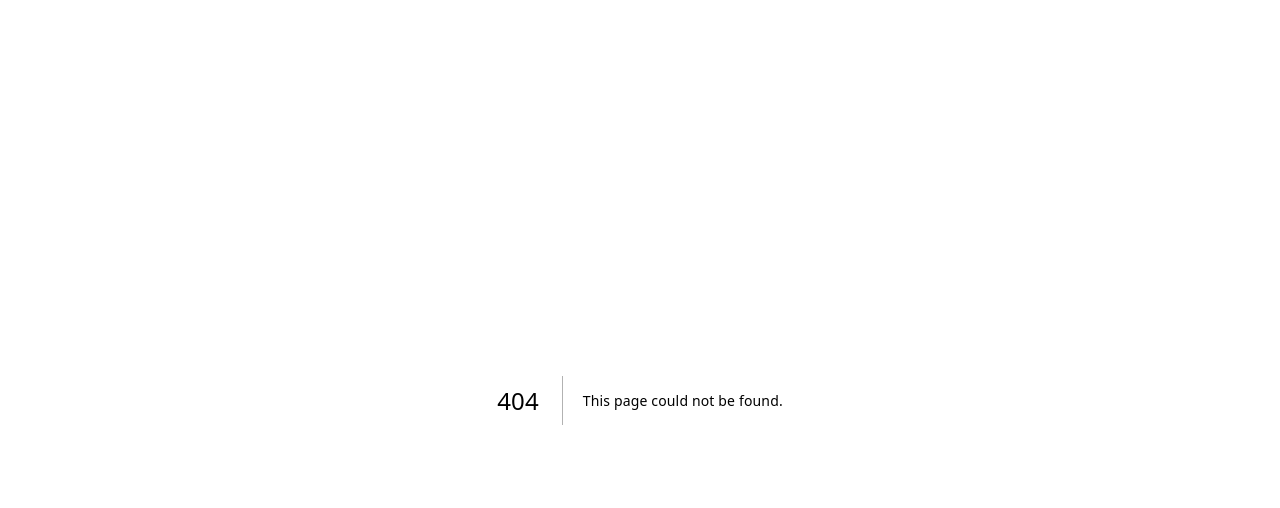
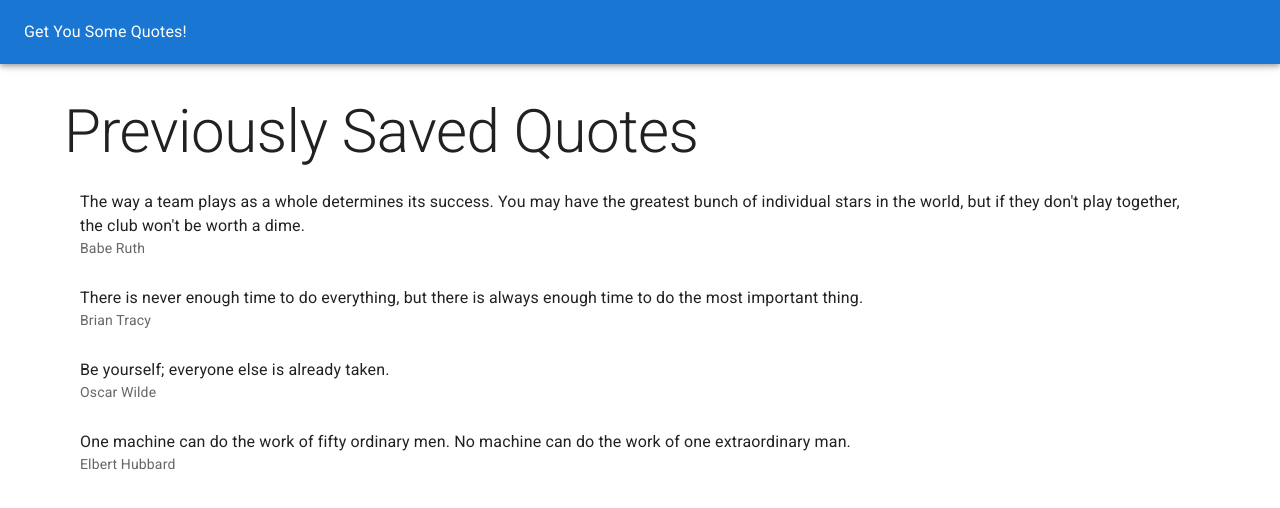
Before and after one commit to dmit-2008/dmit2008-1233-workbook-nathanhumphrey-1, a Next.js app in the folder week-07-rest-demo/: page /saved in a window 1280 px wide. Before the commit this address had no page. Shown: the top 508 px of the page. Built offline with nearby package versions, Linux system fonts and the light colour scheme; data requests are answered from the project's data file.

Commit message:
Update week 07 rest Add saved page

```diff
--- a/week-07-rest-demo/db.json
+++ b/week-07-rest-demo/db.json
@@ -19,26 +19,6 @@
       "id": "4604",
       "author": "Elbert Hubbard",
       "quote": "One machine can do the work of fifty ordinary men. No machine can do the work of one extraordinary man."
-    },
-    {
-      "id": "4604",
-      "author": "Elbert Hubbard",
-      "quote": "One machine can do the work of fifty ordinary men. No machine can do the work of one extraordinary man."
-    },
-    {
-      "id": "4604",
-      "author": "Elbert Hubbard",
-      "quote": "One machine can do the work of fifty ordinary men. No machine can do the work of one extraordinary man."
-    },
-    {
-      "id": "4604",
-      "author": "Elbert Hubbard",
-      "quote": "One machine can do the work of fifty ordinary men. No machine can do the work of one extraordinary man."
-    },
-    {
-      "id": "4604",
-      "author": "Elbert Hubbard",
-      "quote": "One machine can do the work of fifty ordinary men. No machine can do the work of one extraordinary man."
     }
   ]
 }
--- /dev/null
+++ b/week-07-rest-demo/pages/saved.js
@@ -0,0 +1,46 @@
+import { useEffect, useState } from 'react';
+import {
+  AppBar,
+  Box,
+  Container,
+  List,
+  ListItem,
+  ListItemText,
+  Toolbar,
+  Typography,
+} from '@mui/material';
+import { QuoteManager } from '@/utils/quote-manager';
+
+export default function SavedQuotes() {
+  const [savedQuotes, setSavedQuotes] = useState(null);
+
+  // Only on mount want to fetch saved quotes
+  useEffect(() => {
+    QuoteManager.getSavedQuotes().then((quotes) => {
+      setSavedQuotes(quotes);
+    });
+  }, []);
+
+  return (
+    <Box component="main">
+      <AppBar position="static">
+        <Toolbar>
+          <Typography component="h1">Get You Some Quotes!</Typography>
+        </Toolbar>
+      </AppBar>
+      <Container maxWidth="lg" component="section">
+        <Box mt={4}>
+          <Typography variant="h2">Previously Saved Quotes</Typography>
+          <List>
+            {savedQuotes &&
+              savedQuotes.map((q) => (
+                <ListItem key={q.id}>
+                  <ListItemText primary={q.quote} secondary={q.author} />
+                </ListItem>
+              ))}
+          </List>
+        </Box>
+      </Container>
+    </Box>
+  );
+}
```
Also changed, not shown: 1 other file (tests, documents, lock files or other folders).
